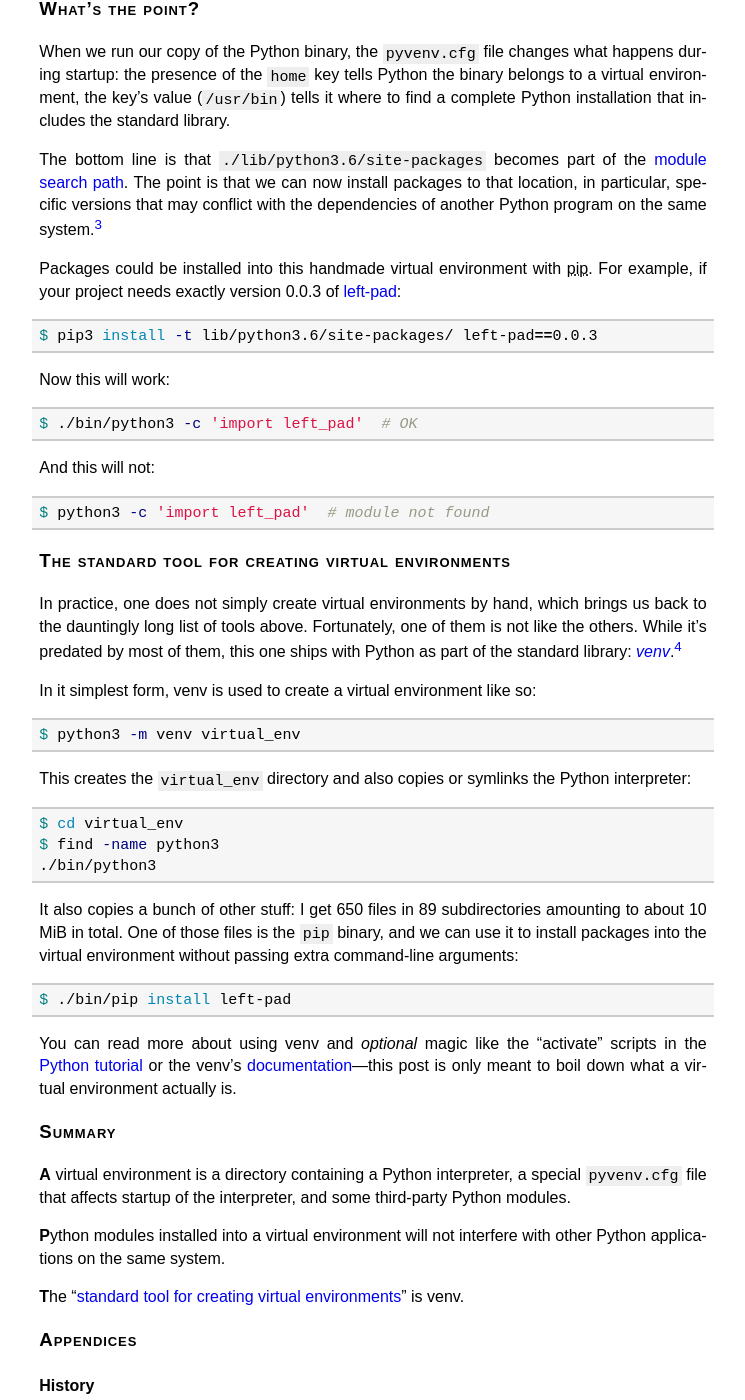
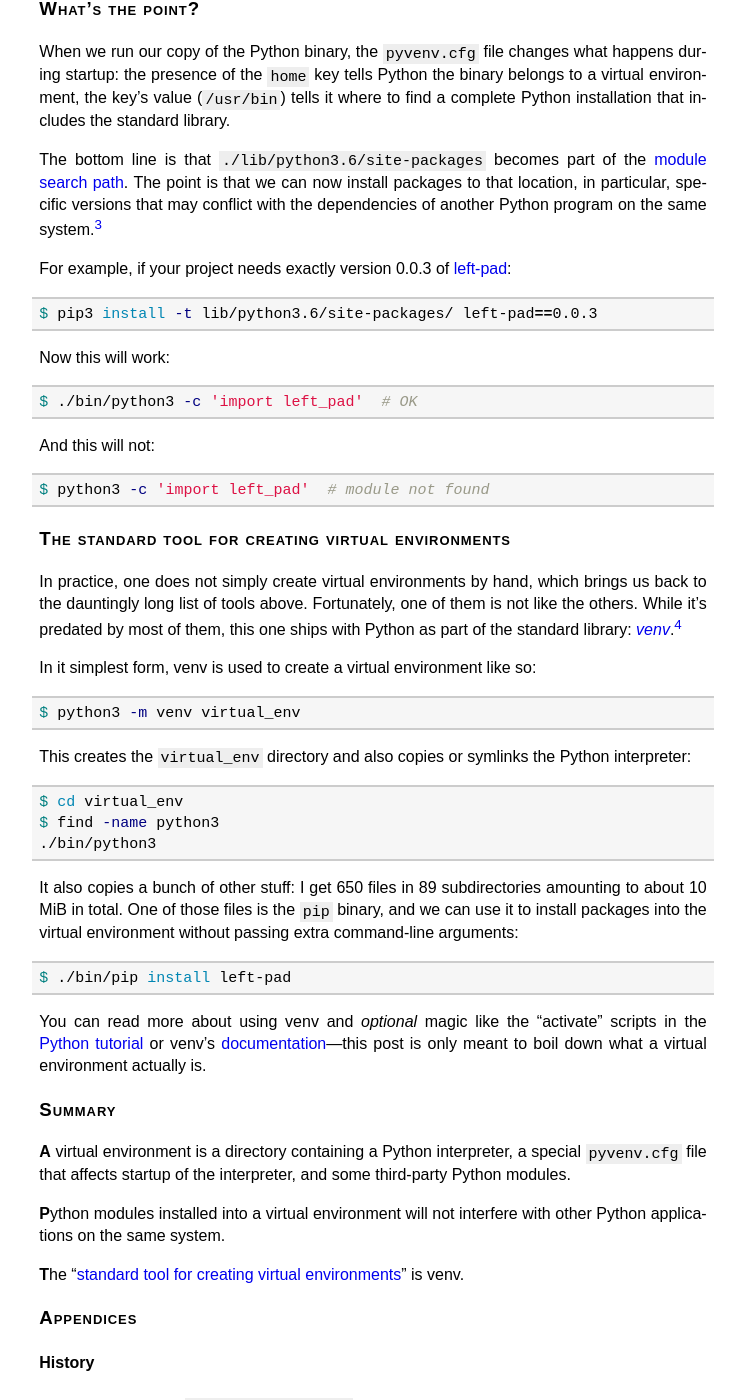
Before and after one commit to meribold/meribold.org, a Jekyll site: the page built from virtual-environments-9487.md, in a window 1280 px wide and 1400 px high, scrolled down 2071 px. Shown: the whole window, without its empty margins (267-1012 px from the left). Built offline with Jekyll 4.4.1, drawn with Linux system fonts in a browser that asks for light colours.

Commit message:
Continue drafting post about virtual environments

````diff
--- a/virtual-environments-9487.md
+++ b/virtual-environments-9487.md
@@ -141,8 +141,7 @@ same system.[^python-level-isolation]
 
 [module search path]: https://docs.python.org/3/library/site.html
 
-Packages could be installed into this handmade virtual environment with pip.  For example,
-if your project needs exactly version 0.0.3 of
+For example, if your project needs exactly version 0.0.3 of
 [left-pad](https://pypi.python.org/pypi/left-pad):
 
 ```bash
@@ -201,7 +200,7 @@ $ ./bin/pip install left-pad
 ```
 
 You can read more about using venv and *optional* magic like the "activate" scripts in the
-[Python tutorial](https://docs.python.org/3/tutorial/venv.html) or the venv's
+[Python tutorial](https://docs.python.org/3/tutorial/venv.html) or venv's
 [documentation](https://docs.python.org/3/library/venv.html)---this post is only meant to
 boil down what a virtual environment actually is.
 
````
